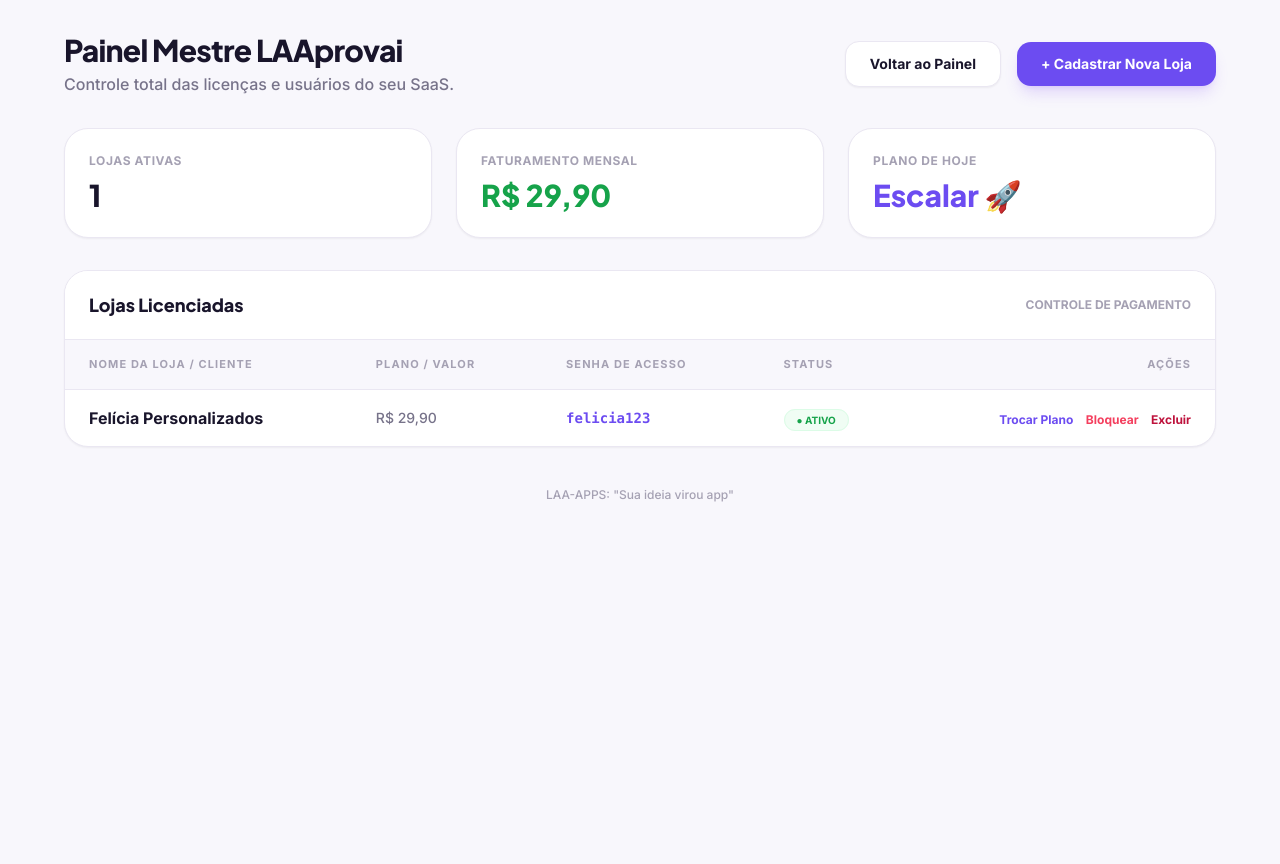
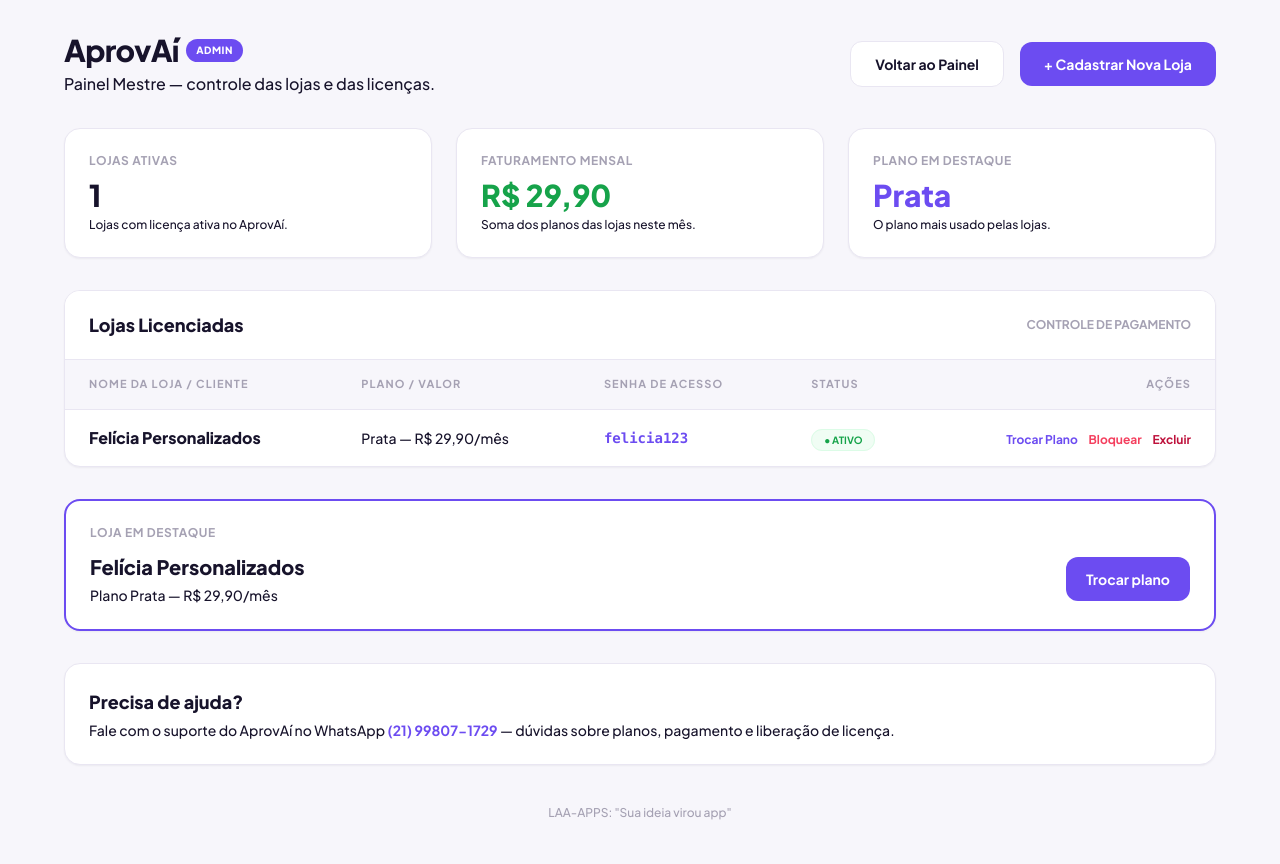
Before and after one commit to titooliveira0508-ship-it/laaprovai, a plain HTML site: page admin_master.html in a window 1280 px wide. Before the commit the page ends 800 px from the top, so only its background shows below. Drawn offline with nearby package versions, Linux system fonts and the light colour scheme.

Commit message:
design: Painel Mestre no estilo da proposta Figma, plano em destaque e ajuda

```diff
--- a/admin_master.html
+++ b/admin_master.html
@@ -5,18 +5,18 @@
     <meta name="viewport" content="width=device-width, initial-scale=1.0">
     <title>Painel Mestre — LAAprovai</title>
     <script src="https://cdn.tailwindcss.com"></script>
-    <link href="https://fonts.googleapis.com/css2?family=Inter:wght@400;500;600;700&family=Plus+Jakarta+Sans:wght@400;500;600;700;800&display=swap" rel="stylesheet">
+    <link href="https://fonts.googleapis.com/css2?family=Plus+Jakarta+Sans:wght@500;600;700;800&display=swap" rel="stylesheet">
     <script>
         tailwind.config = {
             theme: {
                 extend: {
                     colors: {
                         primary: '#6C4CF1',
-                        'primary-dark': '#4338CA',
-                        background: '#F8F7FC',
+                        'primary-dark': '#5A3EE0',
+                        background: '#F7F6FB',
                         surface: '#FFFFFF',
                         border: '#EAE7F2',
-                        'text-primary': '#19152B',
+                        'text-primary': '#17132B',
                         'text-secondary': '#77738A',
                         'text-muted': '#A5A1B3',
                     },
@@ -26,7 +26,7 @@
         }
     </script>
     <style>
-        body { font-family: 'Inter', sans-serif; background: #F8F7FC; color: #19152B; }
+        body { font-family: 'Plus Jakarta Sans', sans-serif; background: #F7F6FB; color: #17132B; }
         h1, h2, h3 { font-family: 'Plus Jakarta Sans', sans-serif; }
     </style>
 </head>
@@ -35,40 +35,46 @@
     <div class="max-w-6xl mx-auto space-y-8">
         <header class="flex justify-between items-center">
             <div>
-                <h1 class="text-3xl font-extrabold text-text-primary tracking-tight">Painel Mestre LAAprovai</h1>
-                <p class="text-text-secondary mt-1 font-medium">Controle total das licenças e usuários do seu SaaS.</p>
+                <div class="flex items-center space-x-2">
+                    <h1 class="text-3xl font-extrabold text-[#17132B] tracking-tight">AprovAí</h1>
+                    <span class="bg-primary text-white text-[10px] font-extrabold px-2.5 py-1 rounded-full uppercase tracking-wider">Admin</span>
+                </div>
+                <p class="text-secondary mt-1 font-medium">Painel Mestre — controle das lojas e das licenças.</p>
             </div>
             <div class="flex items-center space-x-4">
-                <a href="index.html" class="bg-white px-6 py-3 rounded-[14px] border border-[#EAE7F2] font-bold text-sm hover:bg-background transition shadow-sm">Voltar ao Painel</a>
-                <button onclick="openModal()" class="bg-primary hover:bg-primary-dark text-white font-bold px-6 py-3 rounded-[14px] shadow-lg shadow-violet-500/20 transition-all text-sm">+ Cadastrar Nova Loja</button>
+                <a href="index.html" class="bg-white px-6 py-3 rounded-xl border border-[#E9E6F2] font-bold text-sm hover:bg-[#F7F6FB] transition">Voltar ao Painel</a>
+                <button onclick="openModal()" class="bg-primary hover:bg-primary-dark text-white font-bold px-6 py-3 rounded-xl  transition-all text-sm">+ Cadastrar Nova Loja</button>
             </div>
         </header>
 
         <!-- Stats Row -->
         <div class="grid grid-cols-1 md:grid-cols-3 gap-6">
-            <div class="bg-white rounded-[24px] border border-[#EAE7F2] p-6 shadow-sm">
+            <div class="bg-white rounded-2xl border border-[#E9E6F2] p-6 shadow-[0_1px_2px_rgba(23,19,43,0.05)]">
                 <p class="text-xs font-bold text-text-muted uppercase tracking-wider">Lojas Ativas</p>
                 <h3 id="statLojas" class="text-3xl font-extrabold mt-2">1</h3>
+                <p class="text-xs text-secondary mt-1">Lojas com licença ativa no AprovAí.</p>
             </div>
-            <div class="bg-white rounded-[24px] border border-[#EAE7F2] p-6 shadow-sm">
+            <div class="bg-white rounded-2xl border border-[#E9E6F2] p-6 shadow-[0_1px_2px_rgba(23,19,43,0.05)]">
                 <p class="text-xs font-bold text-text-muted uppercase tracking-wider">Faturamento Mensal</p>
                 <h3 id="statFaturamento" class="text-3xl font-extrabold mt-2 text-green-600">R$ 29,90</h3>
+                <p class="text-xs text-secondary mt-1">Soma dos planos das lojas neste mês.</p>
             </div>
-            <div class="bg-white rounded-[24px] border border-[#EAE7F2] p-6 shadow-sm">
-                <p class="text-xs font-bold text-text-muted uppercase tracking-wider">Plano de Hoje</p>
-                <h3 class="text-3xl font-extrabold mt-2 text-primary">Escalar 🚀</h3>
+            <div class="bg-white rounded-2xl border border-[#E9E6F2] p-6 shadow-[0_1px_2px_rgba(23,19,43,0.05)]">
+                <p class="text-xs font-bold text-text-muted uppercase tracking-wider">Plano em destaque</p>
+                <h3 id="statPlano" class="text-3xl font-extrabold mt-2 text-primary">Prata</h3>
+                <p class="text-xs text-secondary mt-1">O plano mais usado pelas lojas.</p>
             </div>
         </div>
 
         <!-- Lojas Table -->
-        <div class="bg-white rounded-[24px] border border-[#EAE7F2] shadow-sm overflow-hidden">
-            <div class="px-6 py-5 border-b border-[#EAE7F2] flex justify-between items-center bg-white">
+        <div class="bg-white rounded-2xl border border-[#E9E6F2] shadow-[0_1px_2px_rgba(23,19,43,0.05)] overflow-hidden">
+            <div class="px-6 py-5 border-b border-[#E9E6F2] flex justify-between items-center bg-white">
                 <h2 class="font-extrabold text-lg">Lojas Licenciadas</h2>
                 <span class="text-xs font-bold text-text-muted uppercase">Controle de Pagamento</span>
             </div>
             <div class="overflow-x-auto">
                 <table class="w-full text-left">
-                    <thead class="bg-[#F8F7FC] text-text-muted text-[11px] uppercase font-bold tracking-widest border-b border-[#EAE7F2]">
+                    <thead class="bg-[#F7F6FB] text-text-muted text-[11px] uppercase font-bold tracking-widest border-b border-[#E9E6F2]">
                         <tr>
                             <th class="py-4 px-6">Nome da Loja / Cliente</th>
                             <th class="py-4 px-6">Plano / Valor</th>
@@ -83,25 +89,43 @@
                 </table>
             </div>
         </div>
+
+    <!-- Loja em destaque -->
+        <div id="destaqueLoja" class="bg-white rounded-2xl border-2 border-primary shadow-[0_1px_2px_rgba(23,19,43,0.05)] p-6">
+            <p class="text-xs font-bold text-text-muted uppercase tracking-wider">Loja em destaque</p>
+            <div class="flex flex-wrap justify-between items-center gap-4 mt-3">
+                <div>
+                    <h3 id="destaqueNome" class="text-xl font-extrabold">Felícia Personalizados</h3>
+                    <p class="text-sm text-secondary mt-1"><span id="destaquePlano">Plano Prata — R$ 29,90/mês</span></p>
+                </div>
+                <button id="destaqueTrocar" onclick="changePlan('st_1')" class="bg-primary text-white font-bold px-5 py-3 rounded-xl text-sm">Trocar plano</button>
+            </div>
+        </div>
+
+        <!-- Ajuda / suporte -->
+        <div class="bg-white rounded-2xl border border-[#E9E6F2] shadow-[0_1px_2px_rgba(23,19,43,0.05)] p-6">
+            <h3 class="font-extrabold text-lg">Precisa de ajuda?</h3>
+            <p class="text-sm text-secondary mt-1">Fale com o suporte do AprovAí no WhatsApp <a class="text-primary font-bold" href="https://wa.me/5521998071729">(21) 99807-1729</a> — dúvidas sobre planos, pagamento e liberação de licença.</p>
+        </div>
     </div>
 
     <!-- Modal Novo Cadastro -->
-    <div id="storeModal" class="fixed inset-0 bg-violet-950/30 backdrop-blur-md hidden items-center justify-center p-4 z-50">
-        <div class="bg-white rounded-[24px] max-w-md w-full p-8 shadow-2xl border border-[#EAE7F2]">
+    <div id="storeModal" class="fixed inset-0 bg-[#17132B]/40 hidden items-center justify-center p-4 z-50">
+        <div class="bg-white rounded-2xl max-w-md w-full p-8 shadow-[0_1px_2px_rgba(23,19,43,0.05)] border border-[#E9E6F2]">
             <div class="flex justify-between items-center mb-6">
                 <h3 class="font-extrabold text-xl text-text-primary">Cadastrar Nova Loja</h3>
-                <button onclick="closeModal()" class="w-9 h-9 bg-background text-text-secondary rounded-full flex items-center justify-center font-bold text-lg">&times;</button>
+                <button onclick="closeModal()" class="w-9 h-9 bg-background text-secondary rounded-full flex items-center justify-center font-bold text-lg">&times;</button>
             </div>
 
             <form id="storeForm" onsubmit="saveStore(event)" class="space-y-4">
                 <div>
-                    <label class="block text-xs font-bold text-text-secondary uppercase mb-1.5">Nome da Loja</label>
-                    <input type="text" id="storeName" required placeholder="Ex: Gráfica do João" class="w-full px-4 py-3.5 rounded-[14px] bg-background border border-[#EAE7F2] focus:bg-white focus:ring-2 focus:ring-primary focus:outline-hidden text-sm transition">
+                    <label class="block text-xs font-bold text-secondary uppercase mb-1.5">Nome da Loja</label>
+                    <input type="text" id="storeName" required placeholder="Ex: Gráfica do João" class="w-full px-4 py-3.5 rounded-xl bg-background border border-[#E9E6F2] focus:bg-white focus:ring-2 focus:ring-primary focus:outline-hidden text-sm transition">
                 </div>
 
                 <div>
-                    <label class="block text-xs font-bold text-text-secondary uppercase mb-1.5">Plano de Assinatura</label>
-                    <select id="storePlan" class="w-full px-4 py-3.5 rounded-[14px] bg-background border border-[#EAE7F2] focus:bg-white focus:ring-2 focus:ring-primary focus:outline-hidden text-sm transition">
+                    <label class="block text-xs font-bold text-secondary uppercase mb-1.5">Plano de Assinatura</label>
+                    <select id="storePlan" class="w-full px-4 py-3.5 rounded-xl bg-background border border-[#E9E6F2] focus:bg-white focus:ring-2 focus:ring-primary focus:outline-hidden text-sm transition">
                         <option value="29.90">Plano Prata (R$ 29,90/mês)</option>
                         <option value="49.90">Plano Ouro (R$ 49,90/mês)</option>
                         <option value="0.00">Plano Cortesia (Grátis)</option>
@@ -109,12 +133,12 @@
                 </div>
 
                 <div>
-                    <label class="block text-xs font-bold text-text-secondary uppercase mb-1.5">Definir Senha de Acesso</label>
-                    <input type="text" id="storePassword" required placeholder="Senha que a loja vai usar" class="w-full px-4 py-3.5 rounded-[14px] bg-background border border-[#EAE7F2] focus:bg-white focus:ring-2 focus:ring-primary focus:outline-hidden text-sm transition">
+                    <label class="block text-xs font-bold text-secondary uppercase mb-1.5">Definir Senha de Acesso</label>
+                    <input type="text" id="storePassword" required placeholder="Senha que a loja vai usar" class="w-full px-4 py-3.5 rounded-xl bg-background border border-[#E9E6F2] focus:bg-white focus:ring-2 focus:ring-primary focus:outline-hidden text-sm transition">
                 </div>
 
                 <div class="pt-4">
-                    <button type="submit" class="w-full bg-primary hover:bg-primary-dark text-white font-bold py-4 rounded-[14px] shadow-lg shadow-violet-500/20 transition-all">Ativar Licença da Loja</button>
+                    <button type="submit" class="w-full bg-primary hover:bg-primary-dark text-white font-bold py-4 rounded-xl  transition-all">Ativar Licença da Loja</button>
                 </div>
             </form>
         </div>
@@ -143,10 +167,12 @@
                     ? '<span class="text-green-600 bg-green-50 px-3 py-1 rounded-full font-bold text-[10px] border border-green-100 uppercase">● Ativo</span>'
                     : '<span class="text-rose-600 bg-rose-50 px-3 py-1 rounded-full font-bold text-[10px] border border-rose-100 uppercase">● Bloqueado</span>';
 
+                const planNames = { '0.00': 'Cortesia', '29.90': 'Prata', '49.90': 'Ouro' };
+                const planName = planNames[store.plan] || 'Cortesia';
                 let row = `
-                    <tr class="hover:bg-background/50 transition">
-                        <td class="py-4 px-6 font-extrabold text-text-primary">${store.name}</td>
-                        <td class="py-4 px-6 text-sm font-medium text-text-secondary">R$ ${parseFloat(store.plan).toFixed(2).replace('.', ',')}</td>
+                    <tr class="hover:bg-[#F7F6FB]/50 transition">
+                        <td class="py-4 px-6 font-extrabold text-[#17132B]">${store.name}</td>
+                        <td class="py-4 px-6 text-sm font-medium text-secondary">${planName} — R$ ${parseFloat(store.plan).toFixed(2).replace('.', ',')}/mês</td>
                         <td class="py-4 px-6 text-sm font-mono text-primary font-bold">${store.pass}</td>
                         <td class="py-4 px-6">${statusBadge}</td>
                         <td class="py-4 px-6 text-right space-x-2">
@@ -163,6 +189,17 @@
 
             document.getElementById('statLojas').innerText = stores.length;
             document.getElementById('statFaturamento').innerText = `R$ ${totalFaturamento.toFixed(2).replace('.', ',')}`;
+            const planCounts = { 'Prata': 0, 'Ouro': 0, 'Cortesia': 0 };
+            stores.forEach(s => { const n = { '0.00': 'Cortesia', '29.90': 'Prata', '49.90': 'Ouro' }[s.plan] || 'Cortesia'; planCounts[n]++; });
+            const topPlan = Object.entries(planCounts).sort((a, b) => b[1] - a[1])[0][0];
+            const statPlano = document.getElementById('statPlano'); if (statPlano) statPlano.innerText = topPlan;
+            const first = stores[0];
+            if (first) {
+                const dn = document.getElementById('destaqueNome'); if (dn) dn.innerText = first.name;
+                const dp = document.getElementById('destaquePlano');
+                if (dp) dp.innerText = ({ '0.00': 'Plano Cortesia — Grátis', '29.90': 'Plano Prata — R$ 29,90/mês', '49.90': 'Plano Ouro — R$ 49,90/mês' })[first.plan] || 'Plano Cortesia — Grátis';
+                const dt = document.getElementById('destaqueTrocar'); if (dt) dt.setAttribute('onclick', "changePlan('" + first.id + "')");
+            }
             localStorage.setItem('aprovai_stores', JSON.stringify(stores));
         }
 
```
